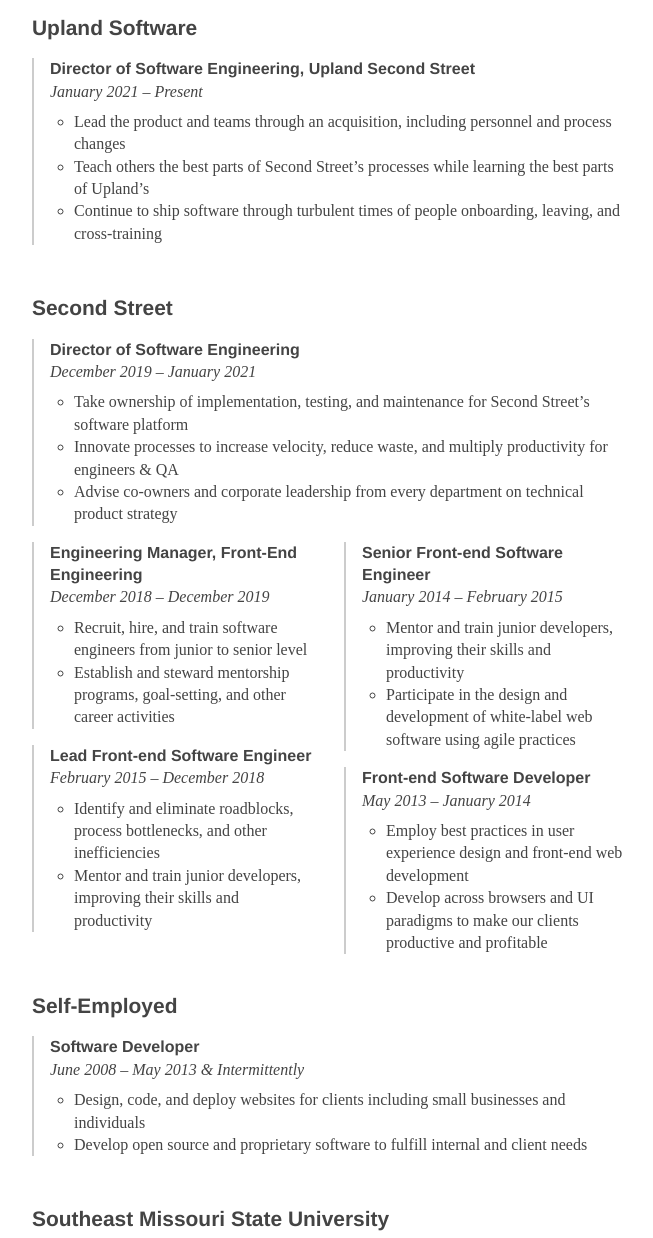
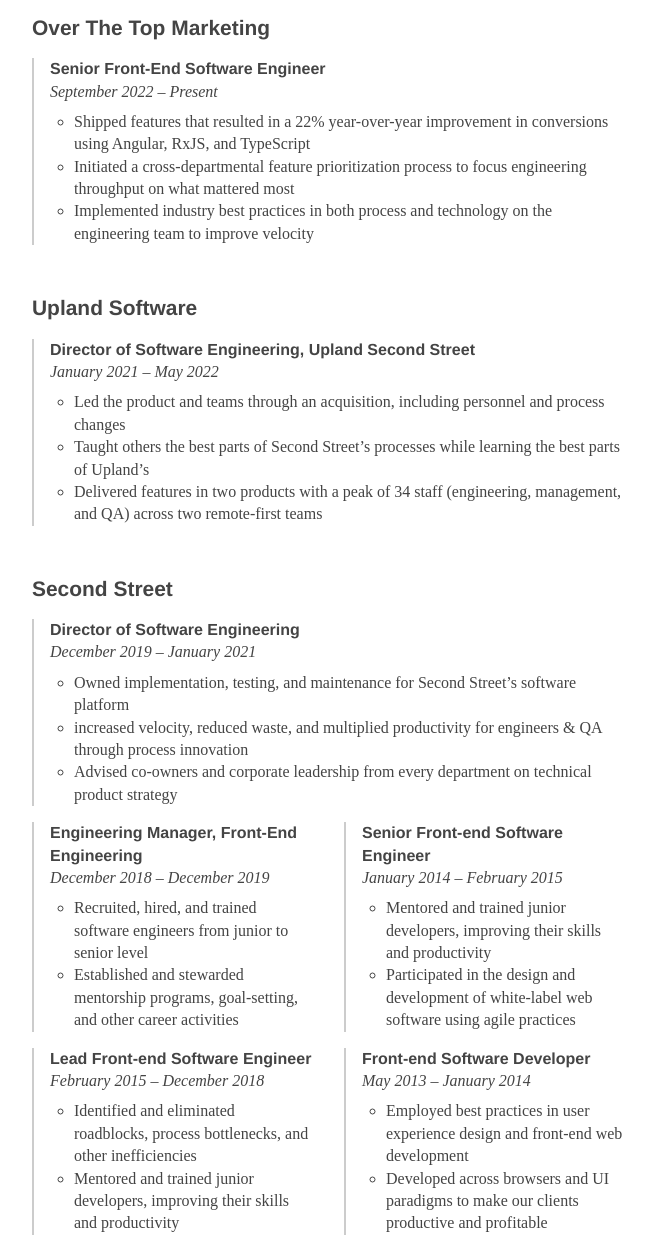
Before and after one commit to Kerrick/hire.kerricklong.com, a plain HTML site: page index.html in a window 1280 px wide. Shown: the part 290-1528 px from the top of the page, without its empty margins (304-957 px from the left). Drawn offline with Linux system fonts and the light colour scheme; a web font is replaced by a local one.

Commit message:
2024 Update

```diff
--- a/index.html
+++ b/index.html
@@ -34,6 +34,30 @@
       <div class="work">
         <header class="work__header">
           <h3 class="work__title">
+            <span class="work__company">Over The Top Marketing</span>
+          </h3>
+        </header>
+        <div class="subpoints">
+          <ul class="subpoints__list">
+            <li class="subpoints__subpoint subpoint">
+              <h4 class="subpoint__title">Senior Front-End Software Engineer</h4>
+              <p class="work__dates">
+                <time datetime="2022-09">September 2022</time>
+                &ndash;
+                <time datetime="2024-09">Present</time>
+              </p>
+              <ul class="work__duties">
+                <li>Shipped features that resulted in a 22% year-over-year improvement in conversions using Angular, RxJS, and TypeScript</li>
+                <li>Initiated a cross-departmental feature prioritization process to focus engineering throughput on what mattered most</li>
+                <li>Implemented industry best practices in both process and technology on the engineering team to improve velocity</li>
+              </ul>
+            </li>
+          </ul>
+        </div>
+      </div>
+      <div class="work">
+        <header class="work__header">
+          <h3 class="work__title">
             <span class="work__company">Upland Software</span>
           </h3>
         </header>
@@ -44,12 +68,12 @@
               <p class="work__dates">
                 <time datetime="2021-01">January 2021</time>
                 &ndash;
-                <time datetime="2022-01">Present</time>
+                <time datetime="2022-05">May 2022</time>
               </p>
               <ul class="work__duties">
-                <li>Lead the product and teams through an acquisition, including personnel and process changes</li>
-                <li>Teach others the best parts of Second Street&rsquo;s processes while learning the best parts of Upland&rsquo;s</li>
-                <li>Continue to ship software through turbulent times of people onboarding, leaving, and cross-training</li>
+                <li>Led the product and teams through an acquisition, including personnel and process changes</li>
+                <li>Taught others the best parts of Second Street&rsquo;s processes while learning the best parts of Upland&rsquo;s</li>
+                <li>Delivered features in two products with a peak of 34 staff (engineering, management, and QA) across two remote-first teams</li>
               </ul>
             </li>
           </ul>
@@ -71,9 +95,9 @@
                 <time datetime="2021-01">January 2021</time>
               </p>
               <ul class="work__duties">
-                <li>Take ownership of implementation, testing, and maintenance for Second Street&rsquo;s software platform</li>
-                <li>Innovate processes to increase velocity, reduce waste, and multiply productivity for engineers &amp; <abbr title="Quality Assurance">QA</abbr></li>
-                <li>Advise co-owners and corporate leadership from every department on technical product strategy</li>
+                <li>Owned implementation, testing, and maintenance for Second Street&rsquo;s software platform</li>
+                <li>increased velocity, reduced waste, and multiplied productivity for engineers &amp; <abbr title="Quality Assurance">QA</abbr> through process innovation</li>
+                <li>Advised co-owners and corporate leadership from every department on technical product strategy</li>
               </ul>
             </li>
             <li class="subpoints__subpoint subpoint">
@@ -84,8 +108,8 @@
                 <time datetime="2019-12">December 2019</time>
               </p>
               <ul class="work__duties">
-                <li>Recruit, hire, and train software engineers from junior to senior level</li>
-                <li>Establish and steward mentorship programs, goal-setting, and other career activities</li>
+                <li>Recruited, hired, and trained software engineers from junior to senior level</li>
+                <li>Established and stewarded mentorship programs, goal-setting, and other career activities</li>
               </ul>
             </li>
             <li class="subpoints__subpoint subpoint">
@@ -96,8 +120,8 @@
                 <time datetime="2018-12">December 2018</time>
               </p>
               <ul class="work__duties">
-                <li>Identify and eliminate roadblocks, process bottlenecks, and other inefficiencies</li>
-                <li>Mentor and train junior developers, improving their skills and productivity</li>
+                <li>Identified and eliminated roadblocks, process bottlenecks, and other inefficiencies</li>
+                <li>Mentored and trained junior developers, improving their skills and productivity</li>
               </ul>
             </li>
             <li class="subpoints__subpoint subpoint">
@@ -108,8 +132,8 @@
                 <time datetime="2015-02">February 2015</time>
               </p>
               <ul class="work__duties">
-                <li>Mentor and train junior developers, improving their skills and productivity</li>
-                <li>Participate in the design and development of white-label web software using agile practices</li>
+                <li>Mentored and trained junior developers, improving their skills and productivity</li>
+                <li>Participated in the design and development of white-label web software using agile practices</li>
               </ul>
             </li>
             <li class="subpoints__subpoint subpoint">
@@ -120,8 +144,8 @@
                 <time datetime="2014-01">January 2014</time>
               </p>
               <ul class="work__duties">
-                <li>Employ best practices in user experience design and front-end web development</li>
-                <li>Develop across browsers and UI paradigms to make our clients productive and profitable</li>
+                <li>Employed best practices in user experience design and front-end web development</li>
+                <li>Developed across browsers and UI paradigms to make our clients productive and profitable</li>
               </ul>
             </li>
           </ul>
@@ -145,8 +169,8 @@
                 <time datetime="2018-07">Intermittently</time>
               </p>
               <ul class="work__duties">
-                <li>Design, code, and deploy websites for clients including small businesses and individuals</li>
-                <li>Develop open source and proprietary software to fulfill internal and client needs</li>
+                <li>Designed, developed, and deployed websites for clients including small businesses and individuals</li>
+                <li>Develoedp open source and proprietary software to fulfill internal and client needs</li>
               </ul>
             </li>
           </ul>
```
Also changed, not shown: resume.txt (+37 -26 lines), 1 other file.
